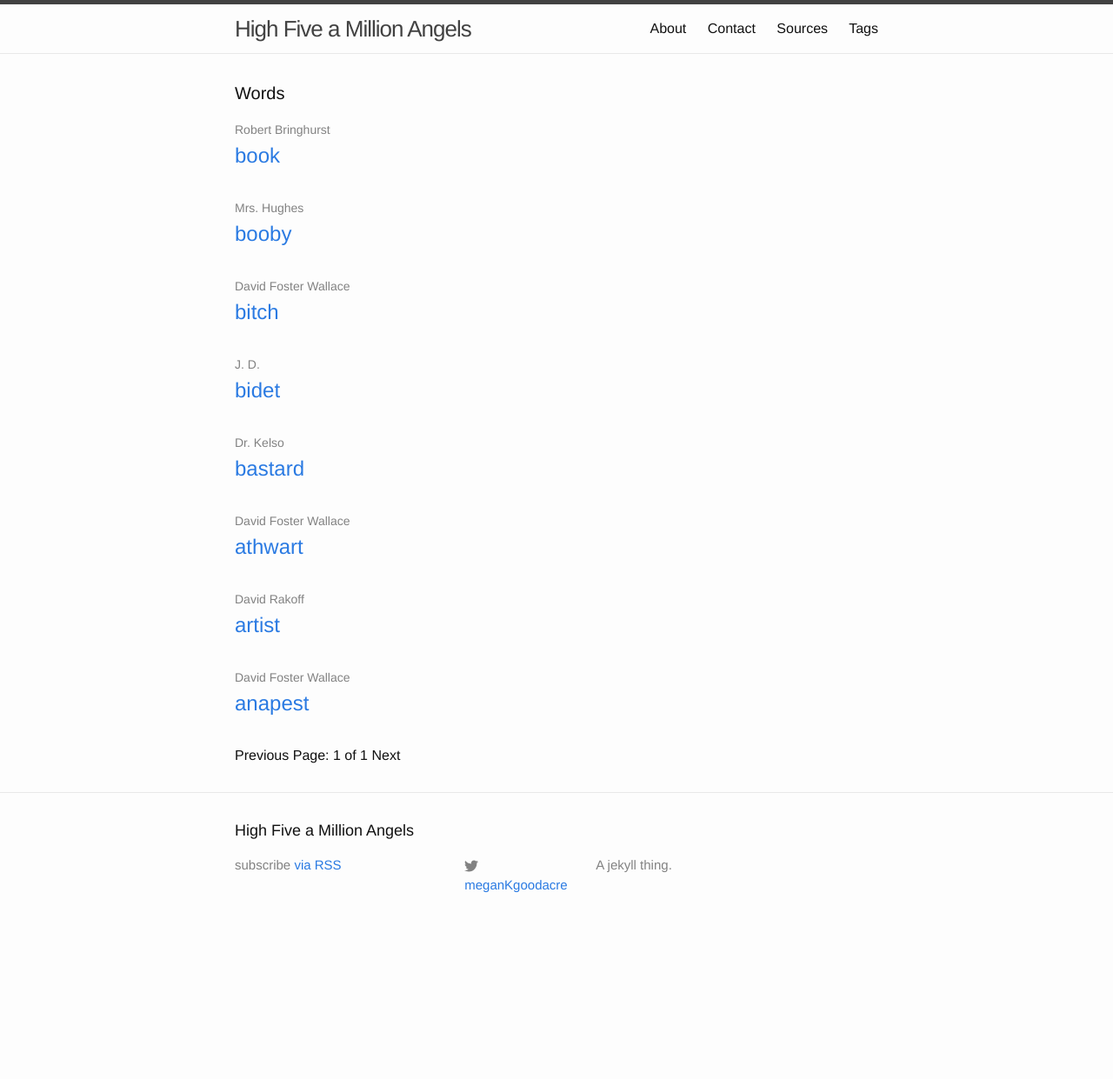
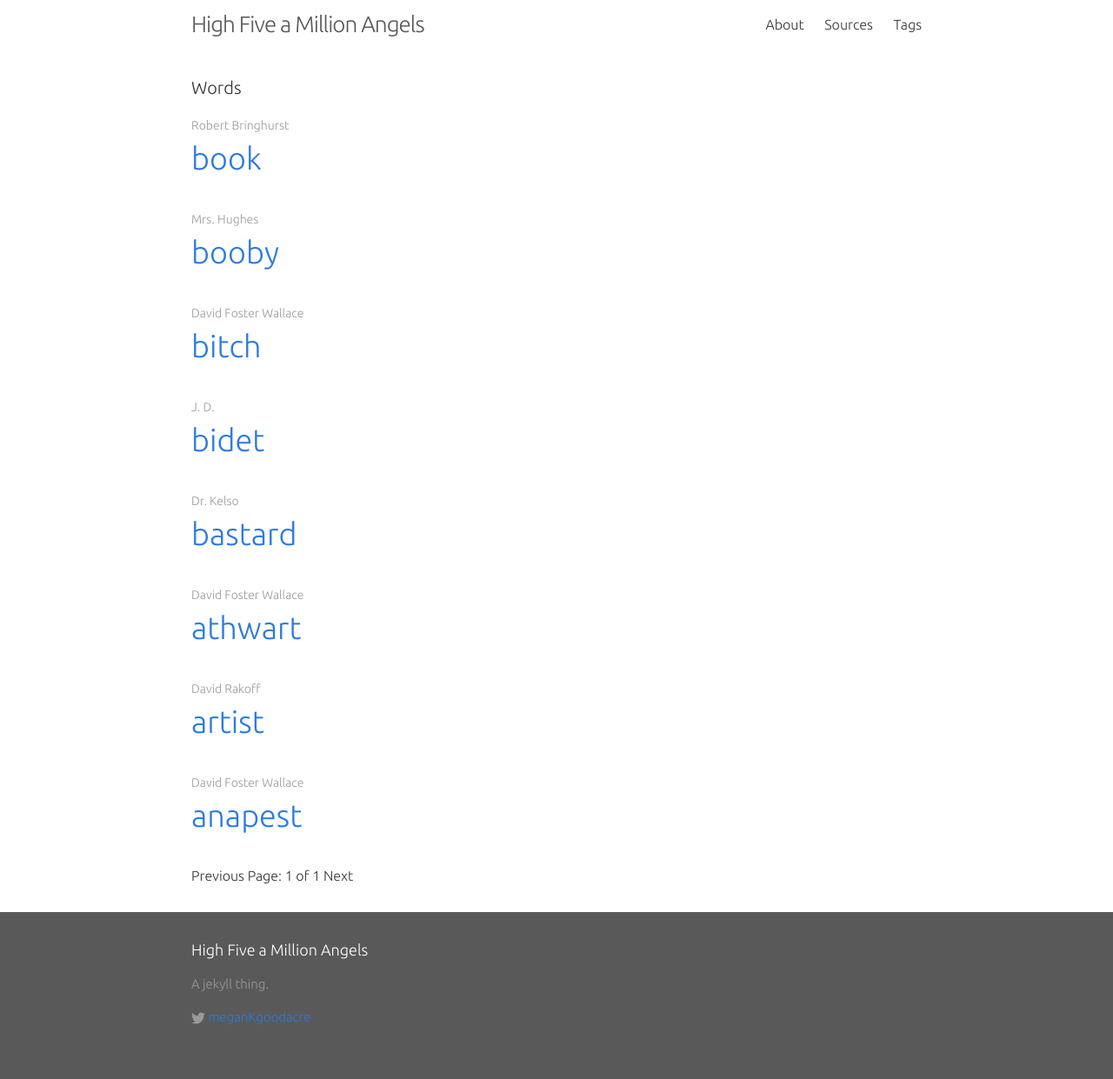
Before and after one commit to millionangels/words, a Jekyll site: the page built from index.html, in a window 1280 px wide. Shown: the whole page at 87% size. Built offline with Jekyll 4.4.1, drawn with Linux system fonts in a browser that asks for light colours; the list of posts is cut into pages by our own code; before the commit the page ends 1089 px from its top, so only the background shows below that.

Commit message:
new styles

```diff
--- a/_includes/footer.html
+++ b/_includes/footer.html
@@ -5,29 +5,9 @@
     <h2 class="footer-heading">{{ site.title }}</h2>
 
     <div class="footer-col-wrapper">
-      <div class="footer-col footer-col-1">
-        <p class="rss-subscribe">subscribe <a href="{{ "/feed.xml" | prepend: site.baseurl }}">via RSS</a></p>
-      </div>
-
-      <div class="footer-col footer-col-2">
-        <ul class="social-media-list">
-          {% if site.github_username %}
-          <li>
-            {% include icon-github.html username=site.github_username %}
-          </li>
-          {% endif %}
-
-          {% if site.twitter_username %}
-          <li>
-            {% include icon-twitter.html username=site.twitter_username %}
-          </li>
-          {% endif %}
-        </ul>
-      </div>
-
-      <div class="footer-col footer-col-3">
+      <div class="footer-col footer-col-12">
         <p>{{ site.description }}</p>
-      </div>
+        <p>{% include icon-twitter.html username=site.twitter_username %}</p>
     </div>
 
   </div>
--- a/_sass/_layout.scss
+++ b/_sass/_layout.scss
@@ -2,17 +2,15 @@
  * Site header
  */
 .site-header {
-    border-top: 5px solid $grey-color-dark;
-    border-bottom: 1px solid $grey-color-light;
     min-height: 56px;
-
     // Positioning context for the mobile navigation icon
     position: relative;
 }
 
 .site-title {
     font-size: 26px;
-    font-weight: 300;
+    font-weight: 100;
+    color: $grey-color-dark;
     line-height: 56px;
     letter-spacing: -1px;
     margin-bottom: 0;
@@ -101,7 +99,8 @@
  * Site footer
  */
 .site-footer {
-    border-top: 1px solid $grey-color-light;
+    background-color: $grey-color-dark;
+    color: #FFFFFF;
     padding: $spacing-unit 0;
 }
 
@@ -194,7 +193,8 @@
 
 .post-link {
     display: block;
-    font-size: 24px;
+    font-size: 36px;
+    font-weight: 100;
 }
 
 
@@ -243,3 +243,51 @@
         }
     }
 }
+
+.word {
+  h1 {
+    font-size: 83px;
+    color: $accent;
+    font-family: $accent-font-family;
+    border-bottom: 1px $grey-color-light solid;
+  }
+  .word-content {
+    max-width: $content-width - 250px;
+    font-weight: 300;
+    line-height: 1.5;
+    font-size: 24px;
+
+    em {
+      color: $accent;
+    }
+  }
+  .word-author, .word-source {
+    padding-top: 30px;
+    font-weight: 100;
+    color: $grey-color;
+    font-size: 16px;
+    margin: 0px;
+  }
+  .word-source {
+    padding: 0px;
+    font-family: $accent-font-family;
+    font-weight: bold;
+    font-style: italic;
+  }
+  .word-tags {
+    list-style: none;
+    padding: 0px;
+    margin: 40px 0px;
+    li {
+      display: inline;
+      color: #FFFFFF;
+      background-color: $accent;
+      padding: 8px 15px;
+      font-size: 14px;
+      font-family: $accent-font-family;
+      font-style: italic;
+      font-weight: 700;
+      letter-spacing: 1px;
+    }
+  }
+}
--- a/css/main.scss
+++ b/css/main.scss
@@ -3,30 +3,33 @@
 ---
 @charset "utf-8";
 
-
-
+@import url(https://fonts.googleapis.com/css?family=Lora:400,400italic,700,700italic);
+@import url(https://fonts.googleapis.com/css?family=Ubuntu:300,300italic,400,400italic,700,700italic);
 // Our variables
-$base-font-family: "Helvetica Neue", Helvetica, Arial, sans-serif;
+$base-font-family: "Ubuntu", Helvetica, Arial, sans-serif;
 $base-font-size:   16px;
-$base-font-weight: 400;
+$base-font-weight: 100;
 $small-font-size:  $base-font-size * 0.875;
 $base-line-height: 1.5;
 
 $spacing-unit:     30px;
 
-$text-color:       #111;
-$background-color: #fdfdfd;
+$text-color:       #333333;
+$background-color: #ffffff;
 $brand-color:      #2a7ae2;
 
-$grey-color:       #828282;
+$grey-color:       #999999;
 $grey-color-light: lighten($grey-color, 40%);
 $grey-color-dark:  darken($grey-color, 25%);
 
+$accent:           #D6953A;
+$accent-font-family: "Lora", Times, serif;
+
 // Width of the content area
-$content-width:    800px;
+$content-width:    900px;
 
 $on-palm:          600px;
-$on-laptop:        800px;
+$on-laptop:        900px;
 
 
 
--- a/index.html
+++ b/index.html
@@ -10,10 +10,7 @@ layout: default
     {% for post in paginator.posts %}
       <li>
         <span class="post-meta">{{ post.wordauthor }}</span>
-
-        <h2>
-          <a class="post-link" href="{{ post.url | prepend: site.baseurl }}">{{ post.title }}</a>
-        </h2>
+        <a class="post-link" href="{{ post.url | prepend: site.baseurl }}">{{ post.title }}</a>
       </li>
     {% endfor %}
   </ul>
```
Also changed, not shown: _layouts/word.html (+4 -5 lines), contact.md (deleted, +0 -5 lines).
